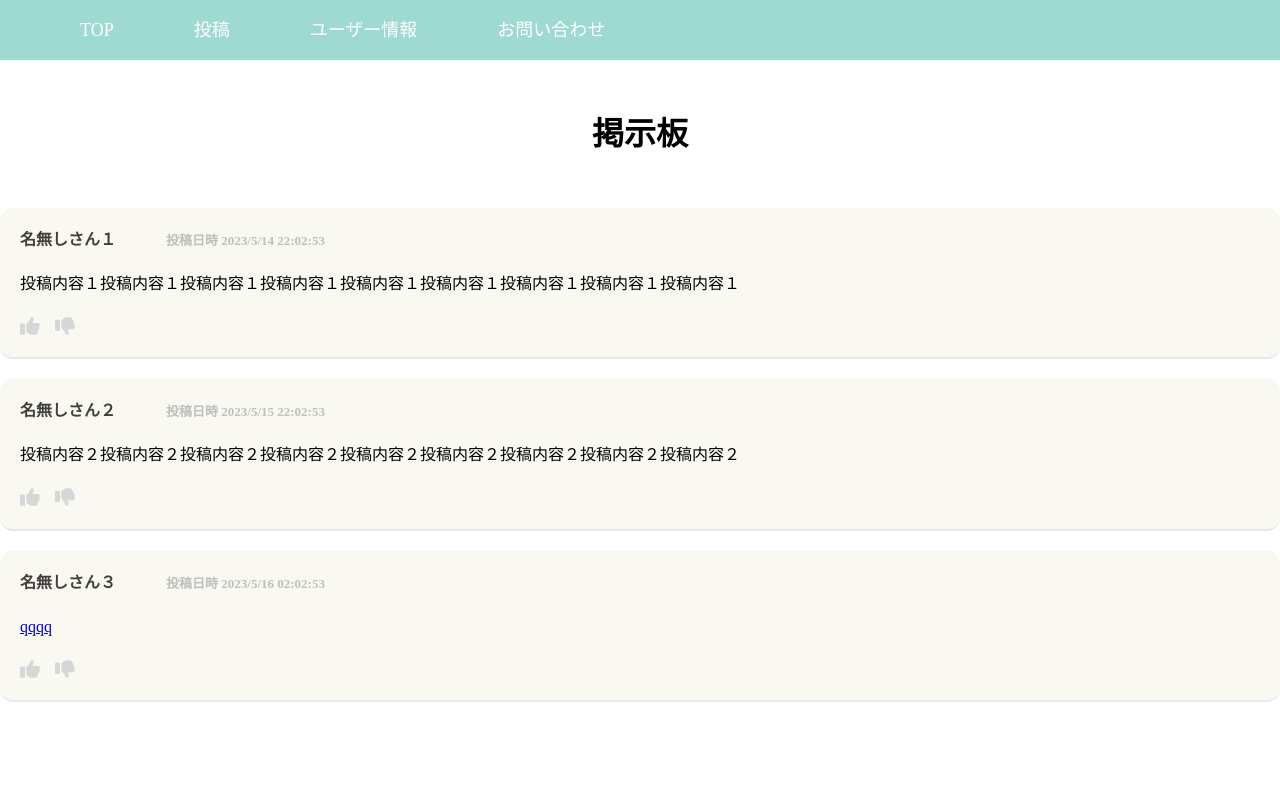
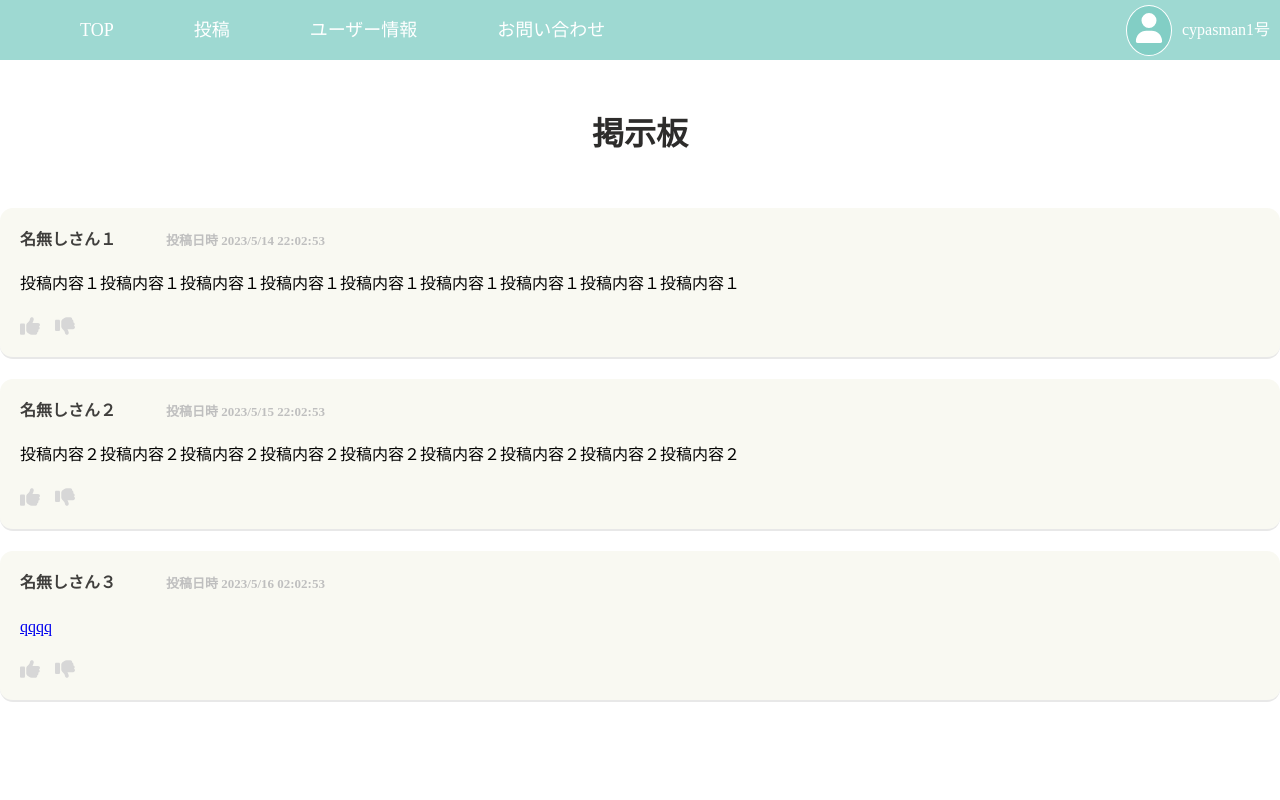
Before and after one commit to akuaki96/XSS_app, a Next.js app: page / in a window 1280 px wide. Shown: the top 800 px of the page. Built offline with nearby package versions, Linux system fonts and the light colour scheme.

Commit message:
feat/ログイン情報を出力する機能実装

```diff
--- a/pages/index.tsx
+++ b/pages/index.tsx
@@ -4,7 +4,11 @@ import { headerData } from "./datas/headerData";
 import { useState } from "react";
 import Link from "next/link";
 import { FontAwesomeIcon } from "@fortawesome/react-fontawesome";
-import { faThumbsUp, faThumbsDown } from "@fortawesome/free-solid-svg-icons";
+import {
+  faThumbsUp,
+  faThumbsDown,
+  faUser,
+} from "@fortawesome/free-solid-svg-icons";
 
 const Home = () => {
   type Post = {
@@ -64,6 +68,8 @@ const Home = () => {
   if (typeof window !== "undefined") {
     isLogin = localStorage.getItem("isLogin");
   }
+
+  isLogin = true;
 
   console.log(isLogin);
 
@@ -154,6 +160,18 @@ const Home = () => {
                 </li>
               ))}
             </ul>
+          </div>
+          <div className={style.loginInfo}>
+            <div className={style.userIcon}>
+              <FontAwesomeIcon
+                icon={faUser}
+                className={style.userIconSize}
+              ></FontAwesomeIcon>
+            </div>
+            {/* ログイン状態によってログイン情報を書き換え */}
+            <p className={style.LoginName}>
+              {isLogin ? "cypasman1号" : "名無しさん"}
+            </p>
           </div>
         </div>
 
--- a/styles/Home.module.css
+++ b/styles/Home.module.css
@@ -16,9 +16,38 @@
 }
 
 .headerContents {
-  /* background-color: aqua; */
-  width: 100%;
+  /* background-color: purple; */
+  width: 80%;
 }
+
+.loginInfo {
+  width: 20%;
+  margin-left: auto;
+  margin-right: 10px;
+  /* background-color: red; */
+  height: 100%;
+  display: flex;
+  justify-content: right;
+  align-items: center;
+}
+
+.userIcon {
+  text-align: center;
+  padding: 7px;
+  border-radius: 50%;
+  border: 0.5px solid #fff;
+  margin-right: 10px;
+  background-color: rgba(120, 202, 192, 0.716);
+}
+
+.userIconSize {
+  height: 30px;
+  width: 30px;
+}
+.LoginName {
+  /* margin-right: 5px; */
+}
+
 .headerListContent {
   display: inline;
   margin: 0 40px 50px;
@@ -27,7 +56,9 @@
 .boardTitle {
   margin: 50px 0;
   text-align: center;
-  font-family: Arial, Helvetica, sans-serif;
+  /* font-family: Arial, Helvetica, sans-serif; */
+  color: rgb(45, 44, 43);
+  font-weight: bold;
 }
 
 .postArea {
```
